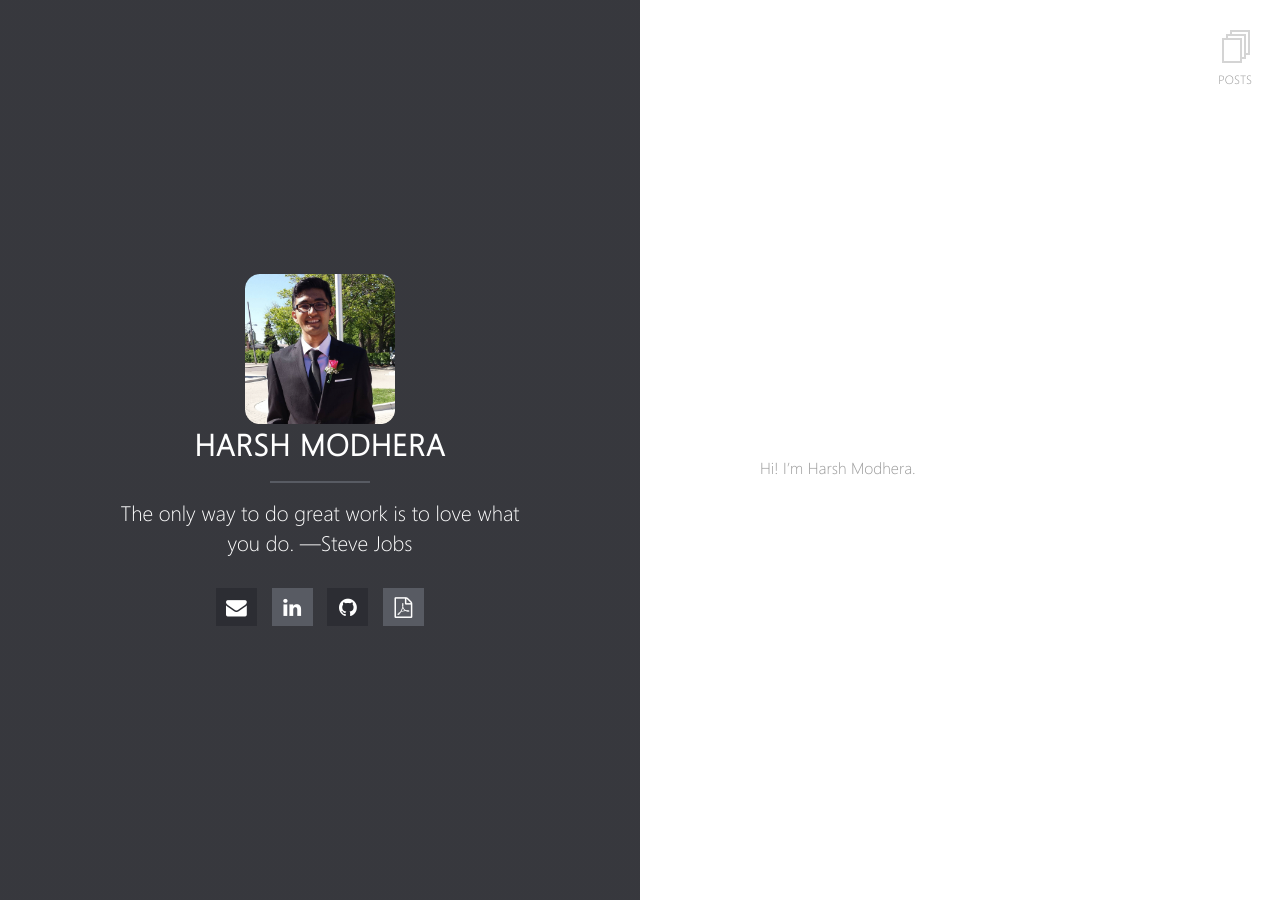
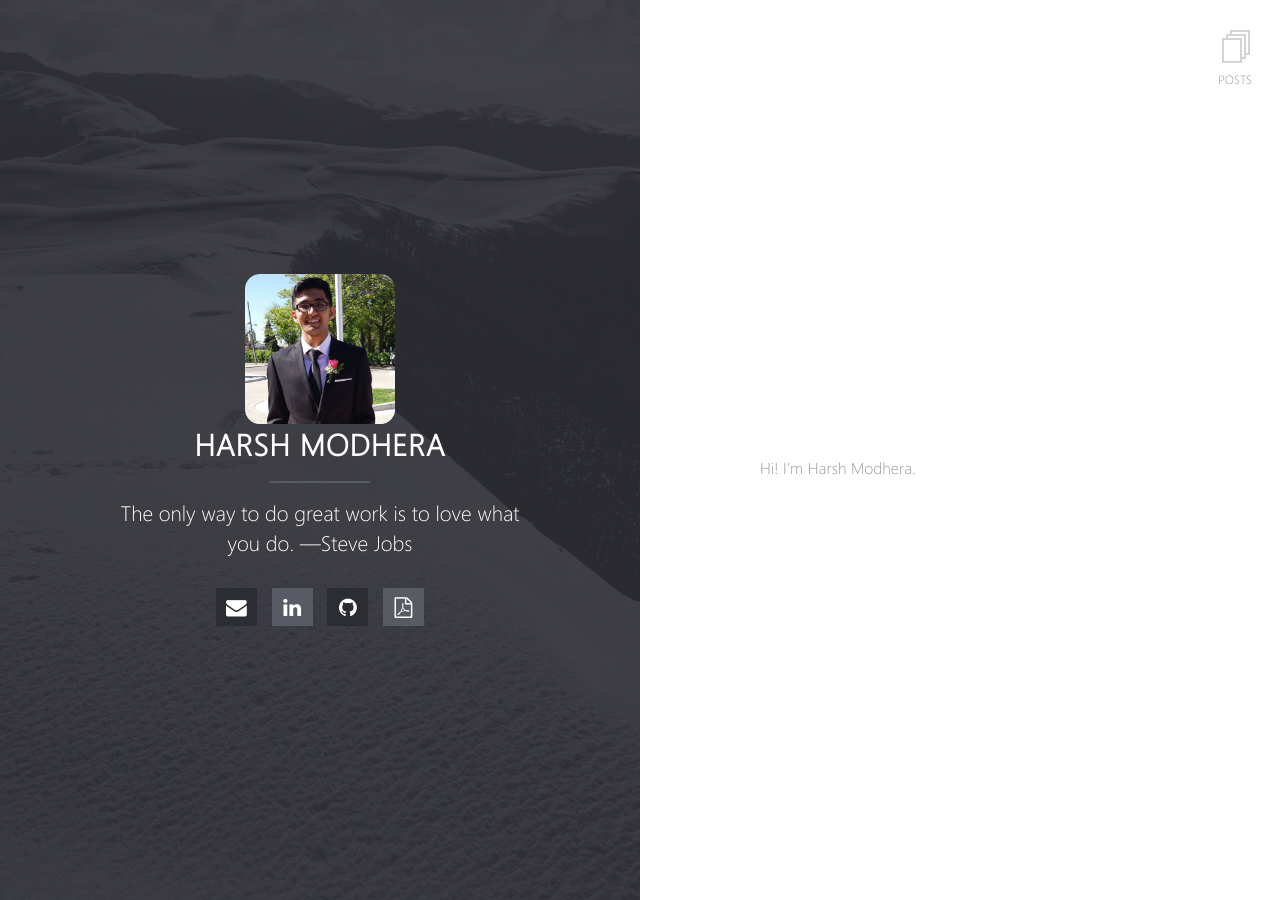
Before and after one commit to misterharsh/misterharsh.github.io, a Jekyll site: the page built from index.md, in a window 1280 px wide. Built offline with Jekyll 4.4.1, drawn with Linux system fonts in a browser that asks for light colours.

Commit message:
checking background

```diff
--- a/_config.yml
+++ b/_config.yml
@@ -7,7 +7,7 @@
 
 # Left Block Images
 background:
-  homepage: images/wolf.png                           # this image will be shown on homepage's left block
+  homepage: images/home.png                           # this image will be shown on homepage's left block
   post-list: images/unsplash-image-10.jpg             # this image will be shown on post list page
   default-post: images/unsplash-gallery-image-3.jpg   # this image will be shown when post's front matter doesn't specify any image
 
```
